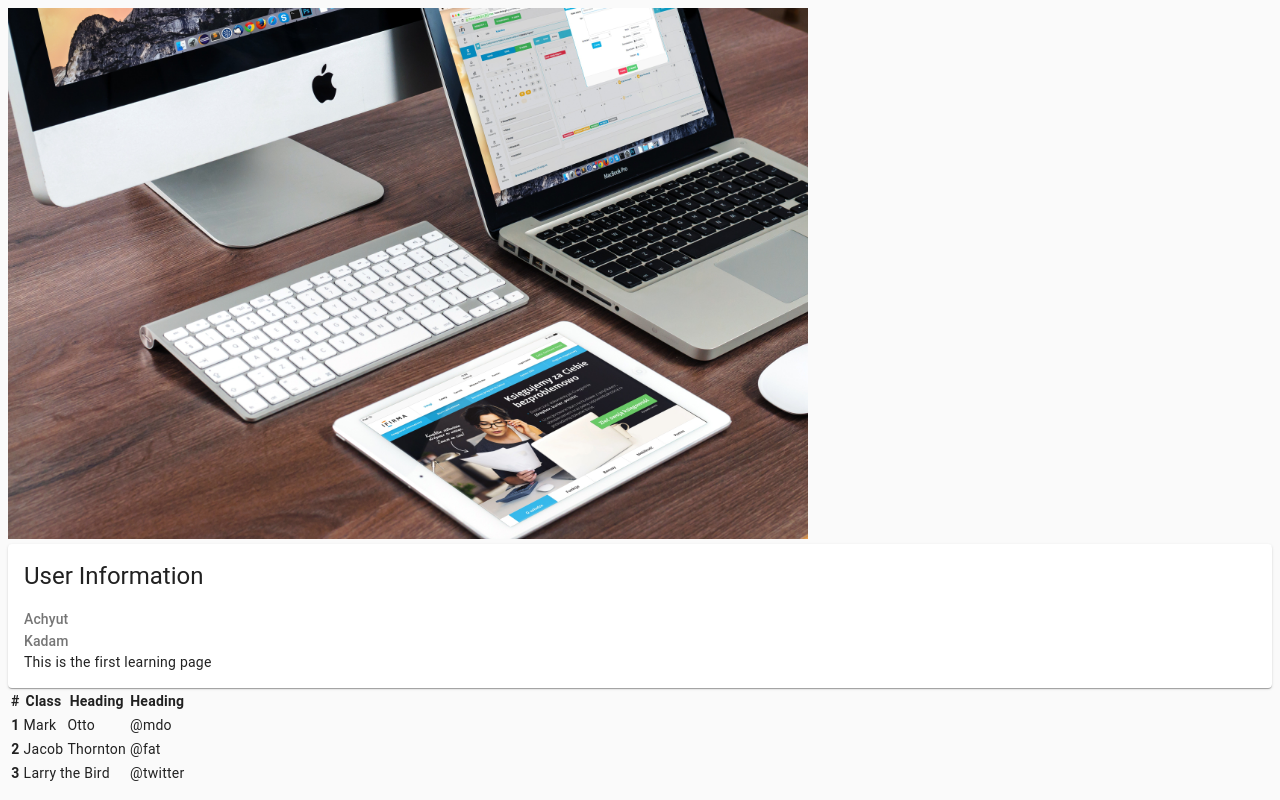
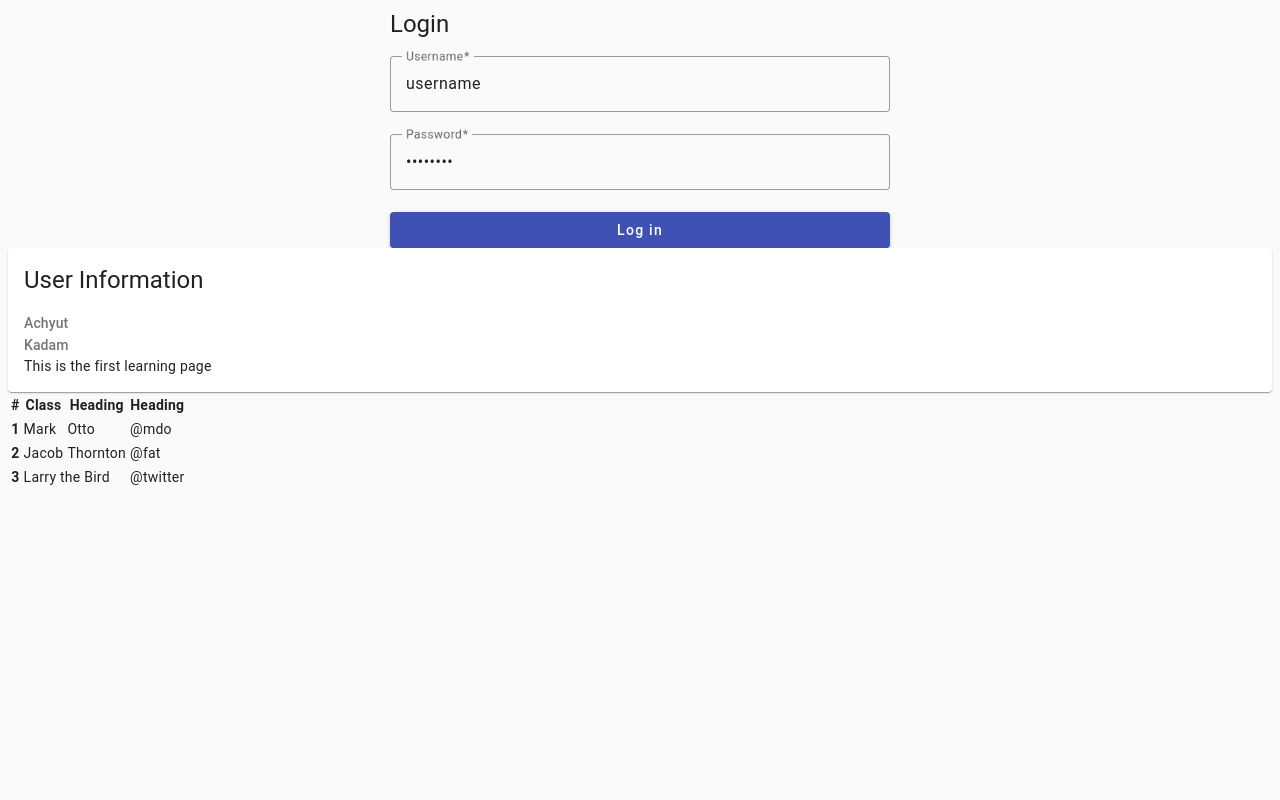
Before and after one commit to theachyutkadam/bank-app-angular, an Angular app: page / in a window 1280 px wide. Built offline with nearby package versions, Linux system fonts and the light colour scheme.

Commit message:
Design login page

```diff
--- a/src/app/components/sign-in/sign-in.component.css
+++ b/src/app/components/sign-in/sign-in.component.css
@@ -13,3 +13,14 @@
     margin-bottom: 1rem;
   }
 }
+
+
+.example-form {
+  min-width: 150px;
+  max-width: 500px;
+  width: 100%;
+}
+
+.example-full-width {
+  width: 100%;
+}
--- a/src/app/components/sign-in/sign-in.component.html
+++ b/src/app/components/sign-in/sign-in.component.html
@@ -1,7 +1,8 @@
+<form class="example-form">
   <div class="wrapper">
     <h1>Login</h1>
 
-  <mat-form-field appearance="outline">
+    <mat-form-field appearance="outline" class="example-full-width">
       <mat-label>Username</mat-label>
       <input matInput placeholder="x@it-minds.dk" type="text" autocomplete="off" value="username" required/>
     </mat-form-field>
@@ -13,3 +14,4 @@
 
     <button mat-raised-button color="primary" (click)="onButtonClick()">Log in</button>
   </div>
+</form>
--- a/src/app/components/sign-in/sign-in.component.ts
+++ b/src/app/components/sign-in/sign-in.component.ts
@@ -1,4 +1,6 @@
 import { Component } from '@angular/core';
+import {FormControl, Validators} from '@angular/forms';
+
 
 @Component({
   selector: 'app-sign-in',
@@ -6,9 +8,10 @@ import { Component } from '@angular/core';
   styleUrls: ['./sign-in.component.css']
 })
 export class SignInComponent {
-  username = "achyut";
-  password = "123456";
+  emailFormControl = new FormControl('', [Validators.required, Validators.email]);
   onButtonClick(){
-    console.log("Hello wordl");
+    // alert("Welcome! " + this.username + " " + this.password);
+    // console.log(this.username);
+    // console.log(this.password);
   }
 }
--- a/src/app/components/user-information/user-information.component.html
+++ b/src/app/components/user-information/user-information.component.html
@@ -1,4 +1,4 @@
-<img class="fullBg" width="800px" [src]="user_information.image">
+<app-sign-in></app-sign-in>
 
 <mat-card>
   <mat-card-header>
@@ -11,7 +11,7 @@
   </mat-card-content>
 </mat-card>
 
-<table cTable hover>
+<table table-hover>
   <thead>
     <tr>
       <th scope="col">#</th>
```
Also changed, not shown: src/app/app.module.ts (+24 -2 lines). Lines whose indentation alone changed are shown as unchanged.
